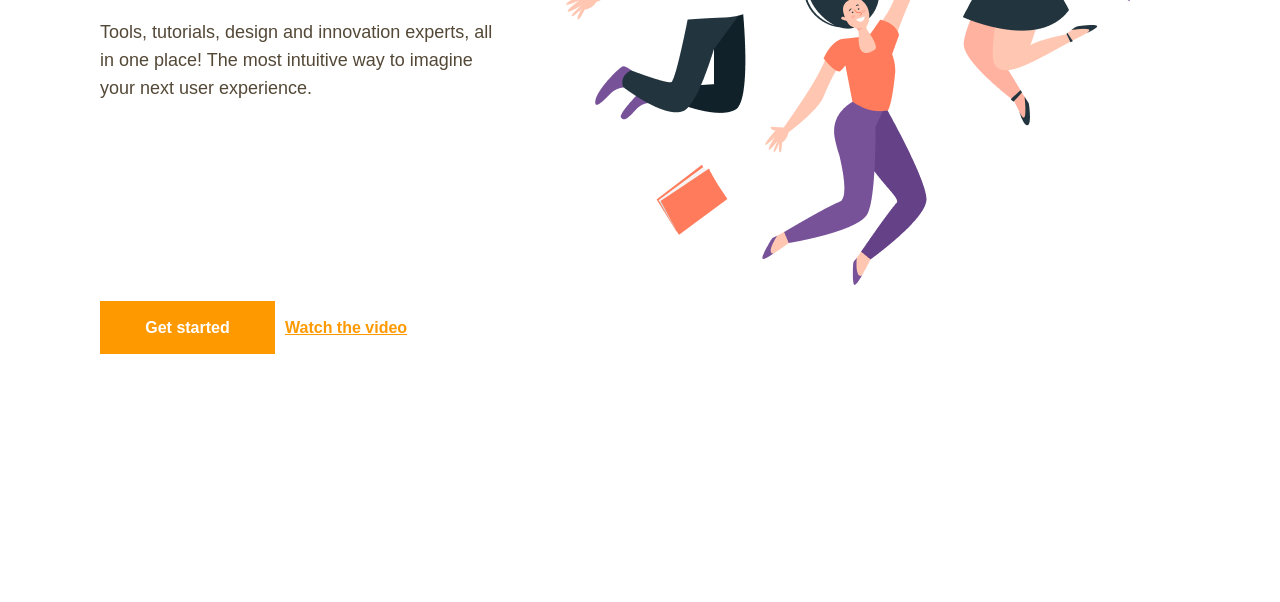
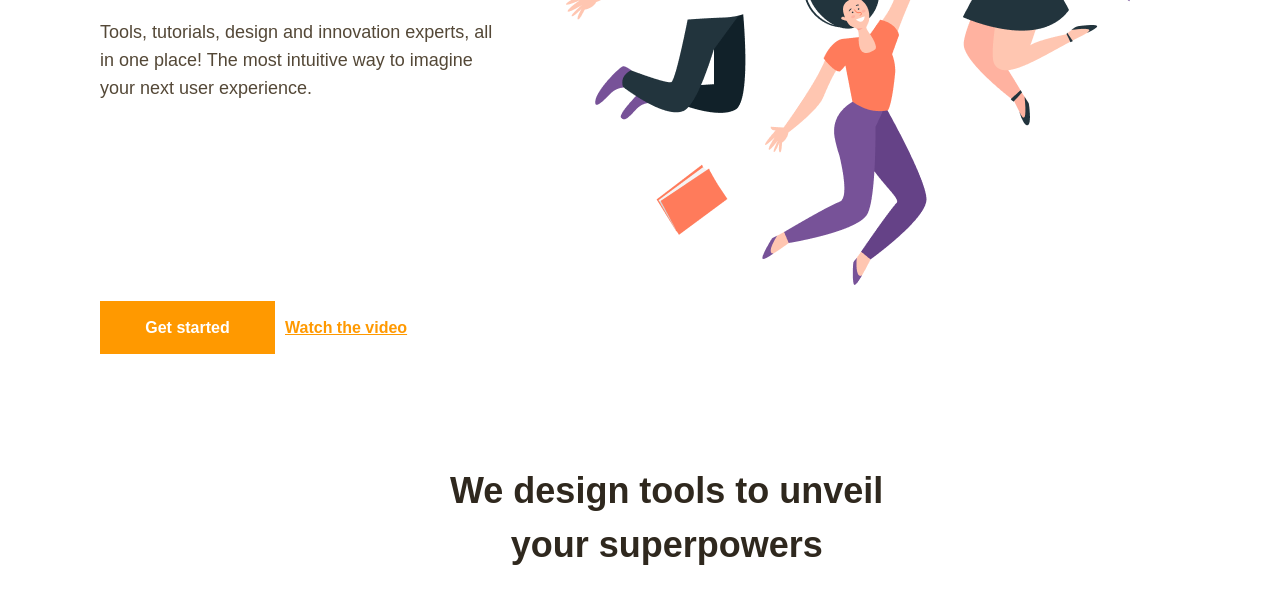
Before and after one commit to Kamilean1/Position-project, a plain HTML site: page index.html in a window 1280 px wide. Shown: the part 300-902 px from the top of the page. Before the commit the page ends 800 px from the top, so only its background shows below. Drawn offline with Linux system fonts and the light colour scheme.

Commit message:
second layout heading

```diff
--- a/Styles/index.css
+++ b/Styles/index.css
@@ -79,10 +79,27 @@ section {
     background-color: #FFFFFF;
 }
 
-.Triangle-right {
-    width: 20px;
-    height: 30px;
-    border-top: 25px solid transparent;
-    border-left: 50px solid #FF9900;
-    border-bottom: 25px solid transparent;
+.Main-title-2 {
+    font-family: 'Poppins', sans-serif;
+    font-style: normal;
+    font-weight: 700;
+    font-size: 36px;
+    line-height: 54px;
+    text-align: center;
+    color: #2F281E;
+    margin-top: 110px;
+    margin-left: 450px;
+
 }
+
+/*.Card-1 {
+    font-family: 'Poppins', sans-serif;
+    font-style: normal;
+    font-weight: 600;
+    font-size: 22px;
+    line-height: 33px;
+    /* identical to box height */
+    color: #2F281E;
+    margin-left: 100px;
+    margin-top: 134px;
+}
--- a/index.html
+++ b/index.html
@@ -17,7 +17,7 @@
 
     <main>
 
-        <section>
+        <section class="Layout-1">
             <div>
                 <h1 class="Main-title">The Design Thinking <br> superpowers</h1>
                 <p class="Main-info">Tools, tutorials, design and innovation experts, all <br>
@@ -28,14 +28,40 @@
                 <img class="Image-1" src="Images/Jumpinggirls.png" alt="Jumpinggirls">
             </div>
         </section>
+<nav>
+    <button class="Button-1">Get started</button>
+    <button class="Button-2">Watch the video</button>
+</nav>
+
+<section class="Layout-2">
+    <div>
+        <h1 class="Main-title-2">We design tools to unveil <br> your superpowers</h1>
+    </div>
+
+    <!--<div>
+        <h3 class="Card-1">First click tests</h3>
+        <p class="Card-text-1">While most people enjoy <br> casino gambling,</p>
+    </div>
+
+    <div>
+        <h3 class="Card-2">Design surveys</h3>
+        <p class="Card-text-2">Sports betting, lottery and <br> bingo playing for the fun</p>
+    </div>
+
+    <div>
+        <h3 class="Card-3">Preference tests</h3>
+        <p class="Card-text-3">The Myspace page defines <br> the individual.</p>
+    </div>
+
+    <div>
+        <h3 class="Card-4">Five second tests</h3>
+        <p class="Card-text-4">Personal choices and the <br> overall personality of the <br> person.</p>
+    </div>
+
+</section>
 
     </main>
 
 </body>
 
-<nav>
-    <button class="Button-1">Get started</button>
-    <button class="Button-2">Watch the video</button>
-</nav>
-
 </html>
```
